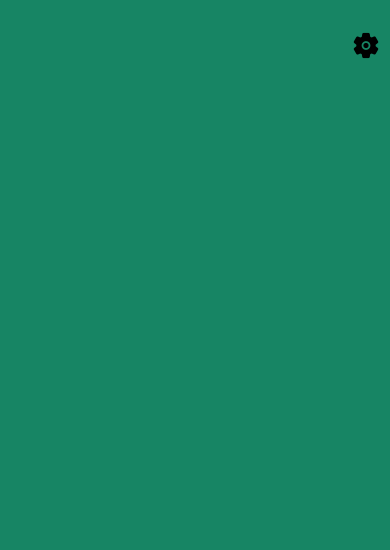
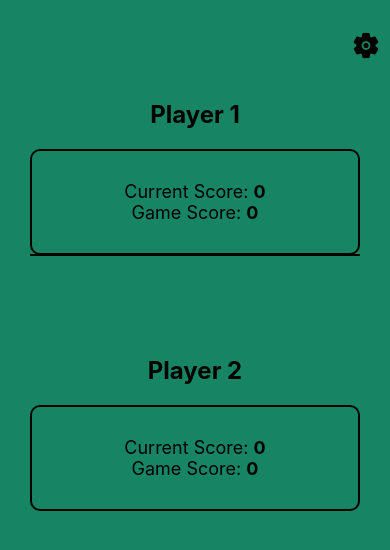
Before and after one commit to Lonerr7/RN-Pig-Game, a React Native app: screen / in a window 390 px wide. Shown: the top 550 px of the page. Built offline with nearby package versions, Linux system fonts and the light colour scheme.

Commit message:
4. Styled Players and Player components

```diff
--- a/src/components/GameHeader/GameHeader.tsx
+++ b/src/components/GameHeader/GameHeader.tsx
@@ -11,7 +11,7 @@ type SettingsScreenProp = StackNavigationProp<
   NavigationRoutes.GAME
 >;
 
-const GameHeader = () => {
+const GameHeader: React.FC = () => {
   const navigation = useNavigation<SettingsScreenProp>();
 
   const settingsPressHandler = () => {
@@ -30,9 +30,9 @@ const GameHeader = () => {
 const styles = StyleSheet.create({
   gameHeader: {
     paddingVertical: 30,
-    paddingHorizontal: 10,
-    flexDirection: 'row',
-    justifyContent: 'flex-end',
+    position: 'absolute',
+    top: 0,
+    right: 10,
   },
 });
 
--- a/src/components/Player/Player.tsx
+++ b/src/components/Player/Player.tsx
@@ -1,18 +1,36 @@
 import { View, Text, StyleSheet } from 'react-native';
 import PlayerScore from './PlayerScore';
 
-const Player: React.FC = () => {
+type PlayerProps = {
+  playerName: string;
+  currentScore: number;
+  gameScore: number;
+};
+
+const Player: React.FC<PlayerProps> = ({
+  playerName,
+  currentScore,
+  gameScore,
+}) => {
   return (
     <View style={styles.player}>
-      <Text style={styles.playerName}>Player 1</Text>
-      <PlayerScore />
+      <Text style={styles.playerName}>{playerName}</Text>
+      <PlayerScore currentScore={currentScore} gameScore={gameScore} />
     </View>
   );
 };
 
 const styles = StyleSheet.create({
-  player: {},
-  playerName: {},
+  player: {
+    paddingTop: 100,
+    alignItems: 'center',
+    width: '100%',
+  },
+  playerName: {
+    fontSize: 24,
+    fontWeight: '700',
+    marginBottom: 20,
+  },
 });
 
 export default Player;
--- a/src/components/Player/PlayerScore.tsx
+++ b/src/components/Player/PlayerScore.tsx
@@ -1,8 +1,8 @@
 import { View, StyleSheet, Text } from 'react-native';
 
 type PlayerScoreProps = {
-  currentScore?: number;
-  gameScore?: number;
+  currentScore: number;
+  gameScore: number;
 };
 
 const PlayerScore: React.FC<PlayerScoreProps> = ({
@@ -11,20 +11,35 @@ const PlayerScore: React.FC<PlayerScoreProps> = ({
 }) => {
   return (
     <View style={styles.playerScore}>
-      <View style={styles.scoreBox}>
-        <Text style={styles.score}>Current Score: 1{currentScore}</Text>
+      <View>
+        <Text style={styles.score}>
+          Current Score: <Text style={styles.bold}>{currentScore}</Text>
+        </Text>
       </View>
-      <View style={styles.scoreBox}>
-        <Text style={styles.score}>Game Score: 1{gameScore}</Text>
+      <View>
+        <Text style={styles.score}>
+          Game Score: <Text style={styles.bold}>{gameScore}</Text>
+        </Text>
       </View>
     </View>
   );
 };
 
 const styles = StyleSheet.create({
-  playerScore: {},
-  scoreBox: {},
-  score: {},
+  playerScore: {
+    borderWidth: 2,
+    borderColor: 'black',
+    borderRadius: 10,
+    width: '100%',
+    padding: 30,
+    alignItems: 'center',
+  },
+  score: {
+    fontSize: 18,
+  },
+  bold: {
+    fontWeight: '700',
+  },
 });
 
 export default PlayerScore;
--- /dev/null
+++ b/src/components/Players/Players.tsx
@@ -0,0 +1,39 @@
+import { View, StyleSheet } from 'react-native';
+import { useAppSelector } from '../../hooks/hooks';
+import Player from '../Player/Player';
+
+const Players: React.FC = () => {
+  const [player1, player2] = useAppSelector((state) => state.players.players);
+
+  return (
+    <View style={styles.playersContainer}>
+      <View style={[styles.playerBox, styles.playerBoxBorder]}>
+        <Player
+          playerName={player1.name}
+          currentScore={player1.currentScore}
+          gameScore={player1.gameScore}
+        />
+      </View>
+      <View style={styles.playerBox}>
+        <Player
+          playerName={player2.name}
+          currentScore={player2.currentScore}
+          gameScore={player2.gameScore}
+        />
+      </View>
+    </View>
+  );
+};
+
+const styles = StyleSheet.create({
+  playersContainer: {},
+  playerBox: {
+    height: '50%',
+  },
+  playerBoxBorder: {
+    borderBottomColor: 'black',
+    borderBottomWidth: 2,
+  },
+});
+
+export default Players;
--- a/src/redux/playersSlice.ts
+++ b/src/redux/playersSlice.ts
@@ -1,6 +1,12 @@
 import { createSlice } from '@reduxjs/toolkit';
+import { PlayersState } from '../types/types';
 
-const initialState = {};
+const initialState: PlayersState = {
+  players: [
+    { id: 1, currentScore: 0, gameScore: 0, name: 'Player 1' },
+    { id: 2, currentScore: 0, gameScore: 0, name: 'Player 2' },
+  ],
+};
 
 const playersSlice = createSlice({
   name: 'players',
--- a/src/screens/GameScreen.tsx
+++ b/src/screens/GameScreen.tsx
@@ -1,11 +1,13 @@
 import { View, StyleSheet } from 'react-native';
 import GameHeader from '../components/GameHeader/GameHeader';
+import Players from '../components/Players/Players';
 import { Colors } from '../constants/styles';
 
 const GameScreen: React.FC = () => {
   return (
     <View style={styles.game}>
       <GameHeader />
+      <Players />
     </View>
   );
 };
@@ -14,6 +16,8 @@ const styles = StyleSheet.create({
   game: {
     flex: 1,
     backgroundColor: Colors.color1,
+    paddingHorizontal: 30,
+    position: 'relative',
   },
 });
 
```
Also changed, not shown: src/types/types.ts (+12 -1 lines).
